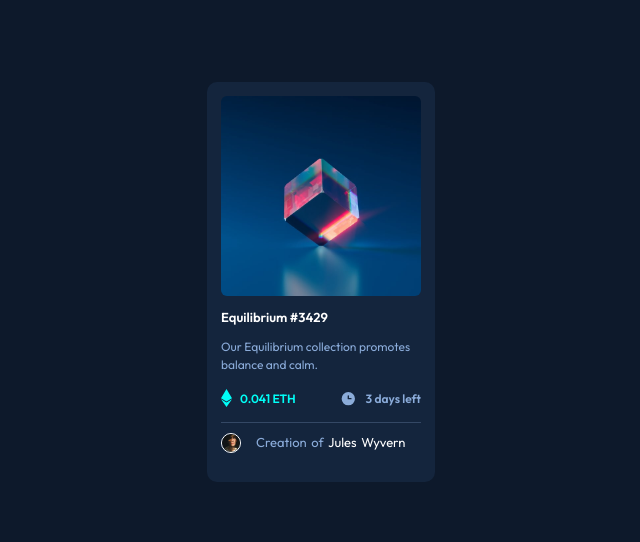
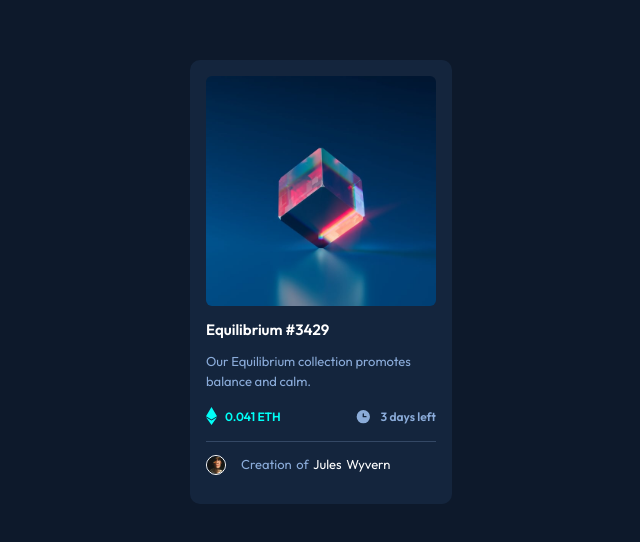
Before and after one commit to fares-sonar/card-component-main, a plain HTML site: page index.html in a window 1280 px wide. Shown: the part 118-660 px from the top of the page, without its empty margins (319-959 px from the left). Drawn offline with Linux system fonts and the light colour scheme.

Commit message:
made fonts a little bigger

```diff
--- a/css/style.css
+++ b/css/style.css
@@ -33,12 +33,12 @@ main {
   left: 50%;
   transform: translate(-50%, -50%);
   background-color: var(--card-bg);
-  padding:1.4rem;
+  padding:1.6rem;
   border-radius: 1rem;
 }
 
 main .image {
-  height:20rem;
+  height:23rem;
   overflow: hidden;
   position: relative;
 }
@@ -72,13 +72,13 @@ main .image img {
   width: 100%;
   height: 100%;
   border-radius: 0.6rem;
-  /* width: fit-content; */
+  width: fit-content;
 }
 
 main .content h3 {
   color: var(--white--color);
-  padding: 1.3rem 0;
-  font-size: 1.3rem;
+  padding: 1.4rem 0 1.3rem;
+  font-size: 1.5rem;
   cursor: pointer;
 }
 
@@ -88,7 +88,7 @@ main .content h3:hover {
 
 main .content p {
   color: var(--Soft-blue);
-  font-size: 1.2rem;
+  font-size: 1.3rem;
   line-height: 1.5;
 }
 
@@ -96,7 +96,7 @@ main .content .icons {
   display: flex;
   align-items: center;
   justify-content: space-between;
-  padding: 1.5rem 0;
+  padding: 1.6rem 0;
   border-bottom: 0.1rem solid var(--line-bg);
 }
 
@@ -120,7 +120,7 @@ main .icon:nth-child(2) span {
 }
 
 main .creater {
-  padding: 1rem 0 1.5rem;
+  padding: 1.3rem 0 ;
   display: flex;
   align-items: center;
 }
```
